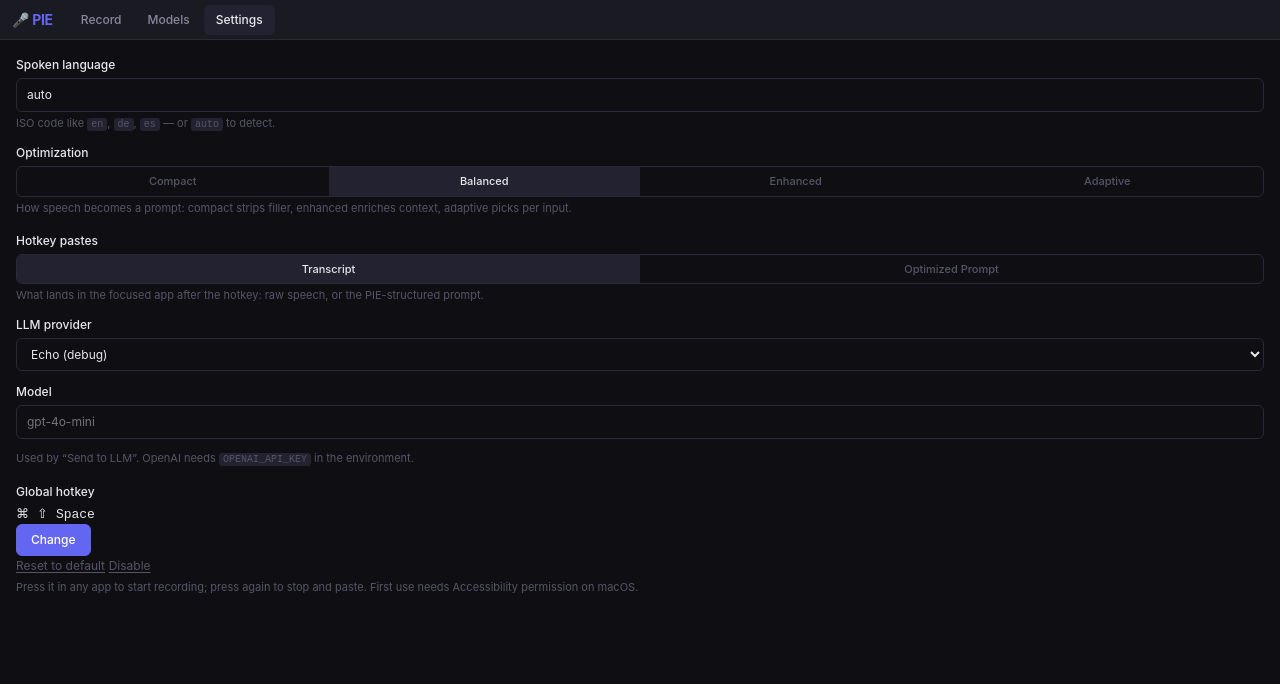
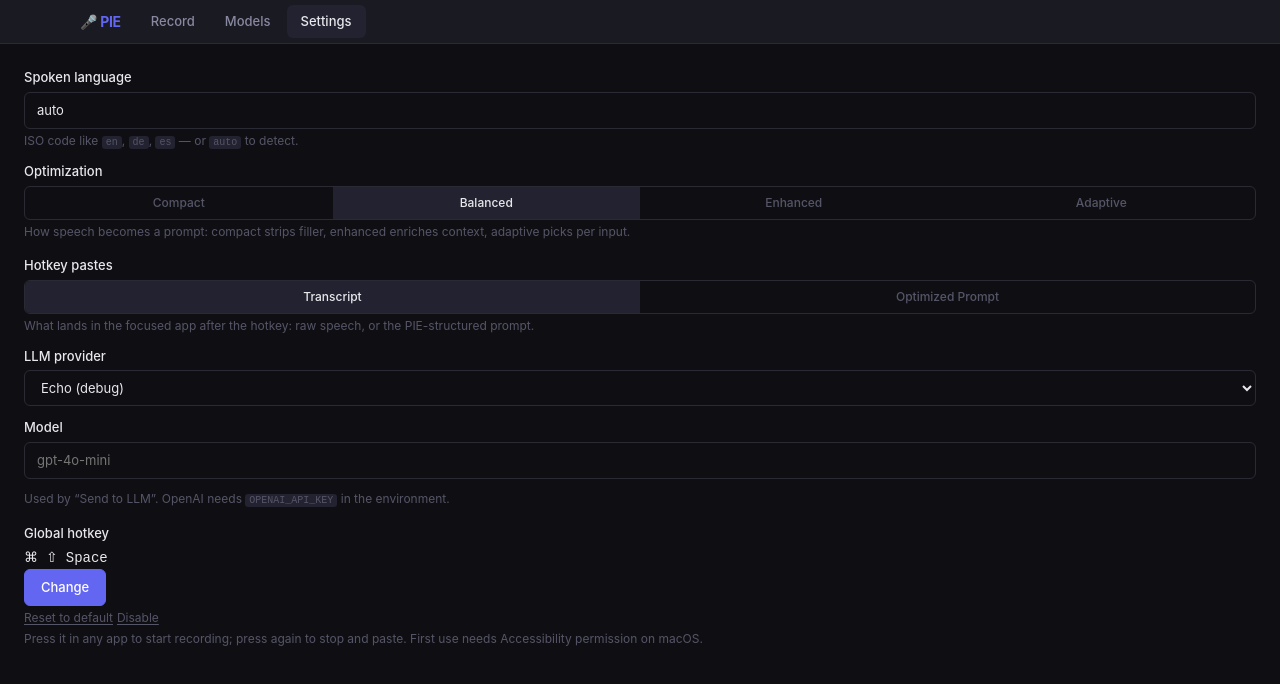
Before and after one commit to abhishek-data/personal-intent-engine, a Svelte app in the folder ui/: page / in a window 1280 px wide. Both pictures are taken after a click on the button "Settings". Shown: the top 684 px of the page. Built offline with nearby package versions, Linux system fonts and the light colour scheme.

Commit message:
ui: increase window size and font, fix macOS traffic light overlap
- Window: 540x660 (was 420x520), min 460x560
- Topbar: 80px left padding for macOS traffic lights
- Font: 14px base (was 13px), all labels/inputs/buttons bumped
- Padding: increased throughout for better breathing room

```diff
--- a/ui/src/app.css
+++ b/ui/src/app.css
@@ -34,7 +34,7 @@ html, body {
   background: var(--bg);
   color: var(--fg);
   font-family: var(--font);
-  font-size: 13px;
+  font-size: 14px;
   line-height: 1.5;
   -webkit-font-smoothing: antialiased;
   overflow: hidden;
@@ -45,8 +45,8 @@ html, body {
 .topbar {
   display: flex;
   align-items: center;
-  height: 40px;
-  padding: 0 var(--space-3);
+  height: 44px;
+  padding: 0 var(--space-3) 0 80px; /* 80px left padding for macOS traffic lights */
   background: var(--surface);
   border-bottom: 1px solid var(--border);
   gap: var(--space-1);
@@ -69,9 +69,9 @@ html, body {
   border: none;
   color: var(--fg2);
   font: inherit;
-  font-size: 12px;
+  font-size: 13px;
   font-weight: 500;
-  padding: 6px 12px;
+  padding: 7px 14px;
   border-radius: var(--radius-sm);
   cursor: pointer;
   transition: color var(--transition), background var(--transition);
@@ -81,10 +81,10 @@ html, body {
 
 /* ─── Content Area ─── */
 .content {
-  height: calc(100vh - 40px);
+  height: calc(100vh - 44px);
   overflow-y: auto;
   overflow-x: hidden;
-  padding: var(--space-4);
+  padding: var(--space-5) var(--space-5);
 }
 .content::-webkit-scrollbar { width: 4px; }
 .content::-webkit-scrollbar-track { background: transparent; }
@@ -219,9 +219,9 @@ html, body {
 
 .btn {
   font: inherit;
-  font-size: 12px;
+  font-size: 13px;
   font-weight: 500;
-  padding: 6px 14px;
+  padding: 8px 16px;
   border-radius: var(--radius-sm);
   border: 1px solid var(--accent);
   background: var(--accent);
@@ -280,7 +280,7 @@ html, body {
 .field { margin-bottom: var(--space-3); }
 .field label, .field-label {
   display: block;
-  font-size: 12px;
+  font-size: 13px;
   font-weight: 500;
   color: var(--fg);
   margin-bottom: var(--space-1);
@@ -288,8 +288,8 @@ html, body {
 .field input, .field select {
   width: 100%;
   font: inherit;
-  font-size: 12px;
-  padding: 7px 10px;
+  font-size: 13px;
+  padding: 8px 12px;
   background: var(--bg);
   border: 1px solid var(--border);
   border-radius: var(--radius-sm);
@@ -300,7 +300,7 @@ html, body {
 .field input:focus, .field select:focus { border-color: var(--accent); }
 .field select { cursor: pointer; }
 
-.caption { font-size: 11px; color: var(--fg3); margin-top: var(--space-1); line-height: 1.4; }
+.caption { font-size: 12px; color: var(--fg3); margin-top: var(--space-1); line-height: 1.4; }
 .caption code {
   background: var(--surface2);
   padding: 1px 4px;
@@ -320,9 +320,9 @@ html, body {
 .segmented button {
   flex: 1;
   font: inherit;
-  font-size: 11px;
+  font-size: 12px;
   font-weight: 500;
-  padding: 6px 8px;
+  padding: 7px 10px;
   background: none;
   border: none;
   color: var(--fg3);
@@ -338,7 +338,7 @@ html, body {
   display: flex;
   align-items: center;
   justify-content: space-between;
-  padding: var(--space-2) var(--space-3);
+  padding: var(--space-3) var(--space-3);
   background: var(--surface);
   border: 1px solid var(--border);
   border-radius: var(--radius-sm);
@@ -347,8 +347,8 @@ html, body {
 }
 .model.selected { border-color: var(--accent); }
 .model-info { display: flex; flex-direction: column; gap: 2px; min-width: 0; flex: 1; }
-.model-name { font-size: 12px; font-weight: 500; color: var(--fg); }
-.model-desc { font-size: 11px; color: var(--fg3); }
+.model-name { font-size: 13px; font-weight: 500; color: var(--fg); }
+.model-desc { font-size: 12px; color: var(--fg3); }
 .badge {
   font-size: 9px;
   font-weight: 600;
```
Also changed, not shown: 1 other file (tests, documents, lock files or other folders).
